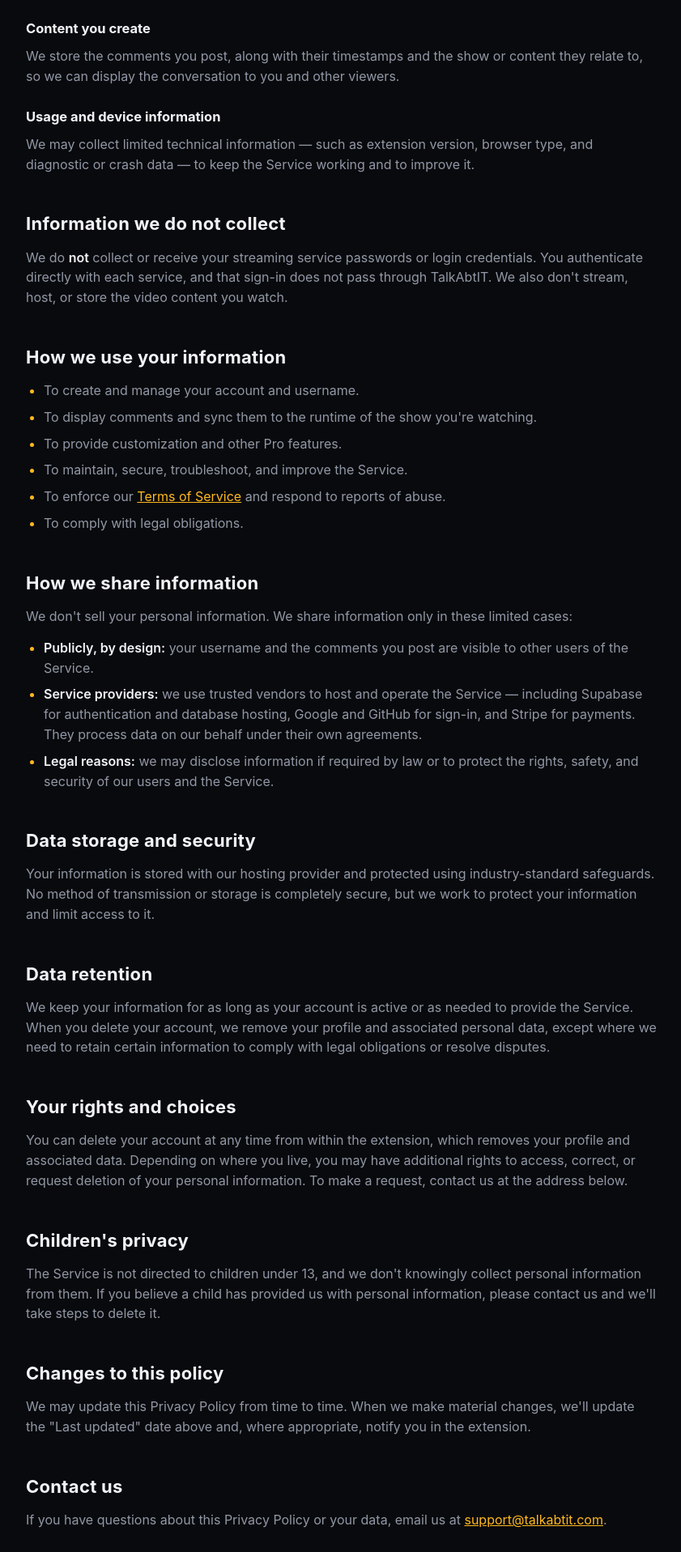
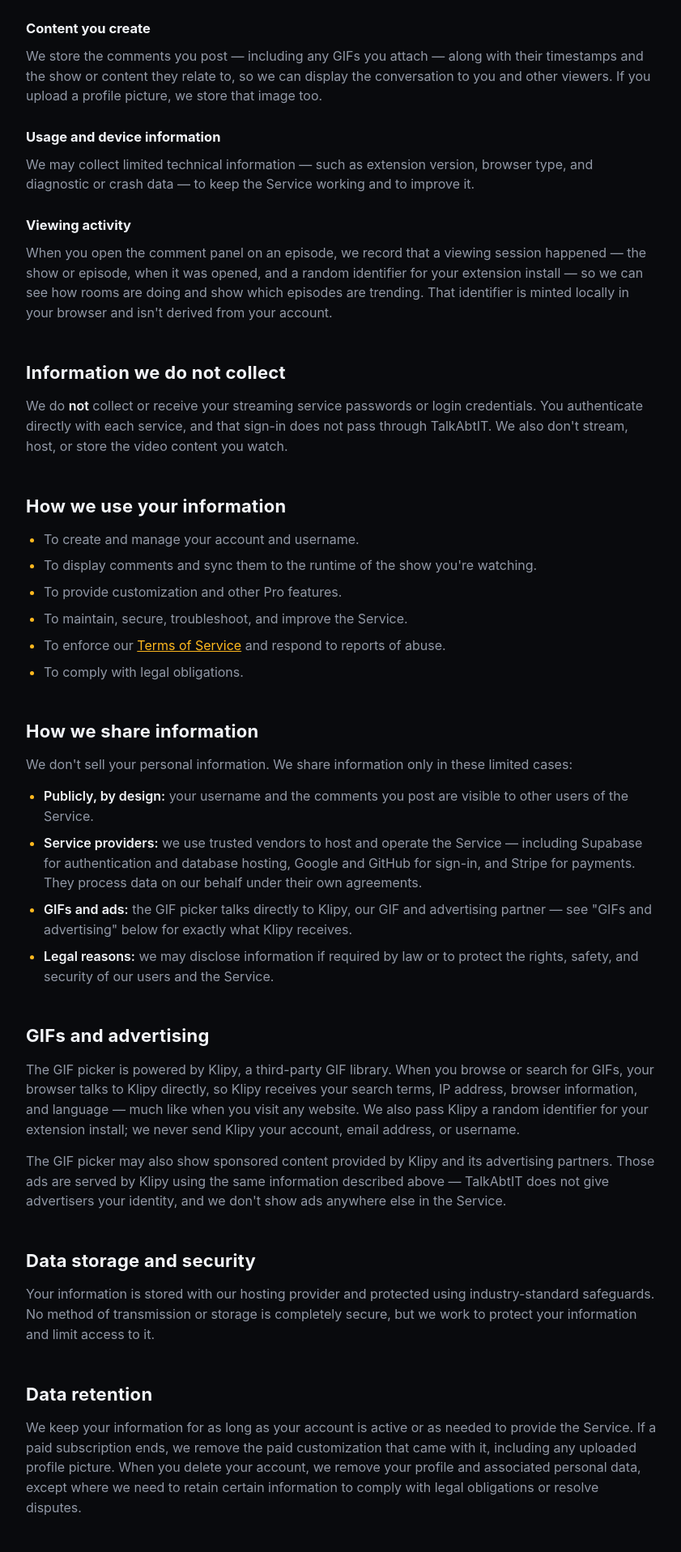
Before and after one commit to darkzelli/talkabtit-web, a Next.js app: page /privacy in a window 1280 px wide. Shown: the part 880-2797 px from the top of the page at 81% size, without its empty margins (92-933 px from the left). Built offline with nearby package versions, Linux system fonts and the light colour scheme.

Commit message:
before coming soon page additions

```diff
--- a/app/globals.css
+++ b/app/globals.css
@@ -148,14 +148,13 @@ nav {
   gap: clamp(28px, 5vw, 72px); flex-wrap: wrap;
 }
 /* Official brand SVGs (public/logos). Per-logo heights are optically balanced —
-   Disney+ and Prime Video need extra because their arc/smile eat vertical space,
-   so a uniform height would make their wordmarks read smaller than the rest. */
+   Disney+ needs extra because its arc eats vertical space, so a uniform
+   height would make its wordmark read smaller than the rest. */
 .logo { width: auto; display: block; flex: none; }
 .logo-netflix { height: 23px; }
 .logo-hulu    { height: 25px; }
 .logo-disney  { height: 40px; }
 .logo-max     { height: 25px; }
-.logo-prime   { height: 34px; }
 .logo-cr      { height: 30px; }
 
 /* ---- browser demo: a Chrome-style window with a fullscreen player + comments
@@ -1036,7 +1035,6 @@ footer { border-top: 1px solid var(--hairline); padding: 52px 0 0; font-size: 14
   .hero-streamers { margin-top: 56px; }
   .logo-strip { gap: 20px 30px; }
   .logo-disney { height: 34px; }
-  .logo-prime  { height: 29px; }
   .logo-cr     { height: 26px; }
   .logo-netflix, .logo-hulu, .logo-max { height: 21px; }
   .feature { grid-template-columns: 1fr; gap: 40px; padding: 32px 0; }
--- a/app/layout.tsx
+++ b/app/layout.tsx
@@ -93,7 +93,7 @@ const jsonLd = {
       name: SITE_NAME,
       url: SITE_URL,
       logo: `${SITE_URL}/logo.svg`,
-      email: "support@talkabtit.com",
+      email: "support@talkabtit.app",
     },
     {
       "@type": "WebSite",
--- a/app/privacy/page.tsx
+++ b/app/privacy/page.tsx
@@ -19,7 +19,7 @@ export default function PrivacyPage() {
           <div className="wrap">
             <span className="kicker">Legal</span>
             <h1 className="display">Privacy Policy</h1>
-            <p className="updated">Last updated: July 29, 2026</p>
+            <p className="updated">Last updated: August 5, 2026</p>
           </div>
         </header>
 
@@ -57,15 +57,25 @@ export default function PrivacyPage() {
               </p>
               <h3>Content you create</h3>
               <p>
-                We store the comments you post, along with their timestamps and
-                the show or content they relate to, so we can display the
-                conversation to you and other viewers.
+                We store the comments you post — including any GIFs you attach —
+                along with their timestamps and the show or content they relate
+                to, so we can display the conversation to you and other viewers.
+                If you upload a profile picture, we store that image too.
               </p>
               <h3>Usage and device information</h3>
               <p>
                 We may collect limited technical information — such as extension
                 version, browser type, and diagnostic or crash data — to keep the
                 Service working and to improve it.
+              </p>
+              <h3>Viewing activity</h3>
+              <p>
+                When you open the comment panel on an episode, we record that a
+                viewing session happened — the show or episode, when it was
+                opened, and a random identifier for your extension install — so
+                we can see how rooms are doing and show which episodes are
+                trending. That identifier is minted locally in your browser and
+                isn&apos;t derived from your account.
               </p>
 
               <h2>Information we do not collect</h2>
@@ -115,11 +125,34 @@ export default function PrivacyPage() {
                   own agreements.
                 </li>
                 <li>
+                  <strong>GIFs and ads:</strong> the GIF picker talks directly
+                  to Klipy, our GIF and advertising partner — see &quot;GIFs and
+                  advertising&quot; below for exactly what Klipy receives.
+                </li>
+                <li>
                   <strong>Legal reasons:</strong> we may disclose information if
                   required by law or to protect the rights, safety, and security
                   of our users and the Service.
                 </li>
               </ul>
+
+              <h2>GIFs and advertising</h2>
+              <p>
+                The GIF picker is powered by Klipy, a third-party GIF library.
+                When you browse or search for GIFs, your browser talks to Klipy
+                directly, so Klipy receives your search terms, IP address,
+                browser information, and language — much like when you visit any
+                website. We also pass Klipy a random identifier for your
+                extension install; we never send Klipy your account, email
+                address, or username.
+              </p>
+              <p>
+                The GIF picker may also show sponsored content provided by Klipy
+                and its advertising partners. Those ads are served by Klipy
+                using the same information described above — TalkAbtIT does not
+                give advertisers your identity, and we don&apos;t show ads
+                anywhere else in the Service.
+              </p>
 
               <h2>Data storage and security</h2>
               <p>
@@ -132,7 +165,9 @@ export default function PrivacyPage() {
               <h2>Data retention</h2>
               <p>
                 We keep your information for as long as your account is active or
-                as needed to provide the Service. When you delete your account, we
+                as needed to provide the Service. If a paid subscription ends, we
+                remove the paid customization that came with it, including any
+                uploaded profile picture. When you delete your account, we
                 remove your profile and associated personal data, except where we
                 need to retain certain information to comply with legal
                 obligations or resolve disputes.
@@ -166,7 +201,7 @@ export default function PrivacyPage() {
               <p>
                 If you have questions about this Privacy Policy or your data,
                 email us at{" "}
-                <a href="mailto:support@talkabtit.com">support@talkabtit.com</a>.
+                <a href="mailto:support@talkabtit.app">support@talkabtit.app</a>.
               </p>
             </div>
           </div>
--- a/components/BrowserDemo.tsx
+++ b/components/BrowserDemo.tsx
@@ -10,7 +10,8 @@ const SERVICE_SEGMENTS = [
   { t: 0.0, name: "Netflix", url: "netflix.com/watch", fav: "#E50914" },
   { t: 0.9, name: "Crunchyroll", url: "crunchyroll.com/watch", fav: "#F47521" },
   { t: 2.12, name: "Netflix", url: "netflix.com/watch", fav: "#E50914" },
-  { t: 3.12, name: "Prime Video", url: "primevideo.com/watch", fav: "#00A8E1" },
+  // 3.12–3.88 is a Prime Video cut in the clip; Prime is no longer supported,
+  // so the tab keeps the previous label until the video is re-cut without it.
   { t: 3.88, name: "Hulu", url: "hulu.com/watch", fav: "#1CE783" },
 ];
 
--- a/components/Hero.tsx
+++ b/components/Hero.tsx
@@ -49,7 +49,6 @@ export default function Hero() {
             <img className="logo logo-hulu" src="/logos/hulu.svg" alt="Hulu" />
             <img className="logo logo-disney" src="/logos/disneyplus.svg" alt="Disney+" />
             <img className="logo logo-max" src="/logos/max.svg" alt="Max" />
-            <img className="logo logo-prime" src="/logos/primevideo.svg" alt="Prime Video" />
             <img className="logo logo-cr" src="/logos/crunchyroll.svg" alt="Crunchyroll" />
           </div>
         </div>
--- a/components/HowItWorks.tsx
+++ b/components/HowItWorks.tsx
@@ -19,7 +19,7 @@ const STEPS = [
   },
   {
     title: "Open your streaming service",
-    body: "Head to Netflix, Hulu, Disney+, Max, Prime Video, or Crunchyroll and press play — the popcorn bucket pops up over the video. Click it to open the conversation.",
+    body: "Head to Netflix, Hulu, Disney+, Max, or Crunchyroll and press play — the popcorn bucket pops up over the video. Click it to open the conversation.",
     visual: <BucketDemo />,
   },
   {
--- a/lib/seo.ts
+++ b/lib/seo.ts
@@ -12,7 +12,7 @@ export const SITE_TAGLINE =
   "A comment section for streaming, right in your browser";
 
 export const SITE_DESCRIPTION =
-  "No one to watch with? No problem. TalkAbtIT is a browser extension that adds a time-stamped comment section to Netflix, Hulu, Disney+, Max, Prime Video, and Crunchyroll.";
+  "No one to watch with? No problem. TalkAbtIT is a browser extension that adds a time-stamped comment section to Netflix, Hulu, Disney+, Max, and Crunchyroll.";
 
 // Chrome Web Store listing for the extension. TODO: replace the placeholder id
 // with the real listing id once the extension is published — this constant is
@@ -26,7 +26,6 @@ export const SUPPORTED_SERVICES = [
   "Hulu",
   "Disney+",
   "Max",
-  "Prime Video",
   "Crunchyroll",
 ] as const;
 
```
Also changed, not shown: app/support/page.tsx (+6 -6 lines), app/terms/page.tsx (+32 -16 lines).
